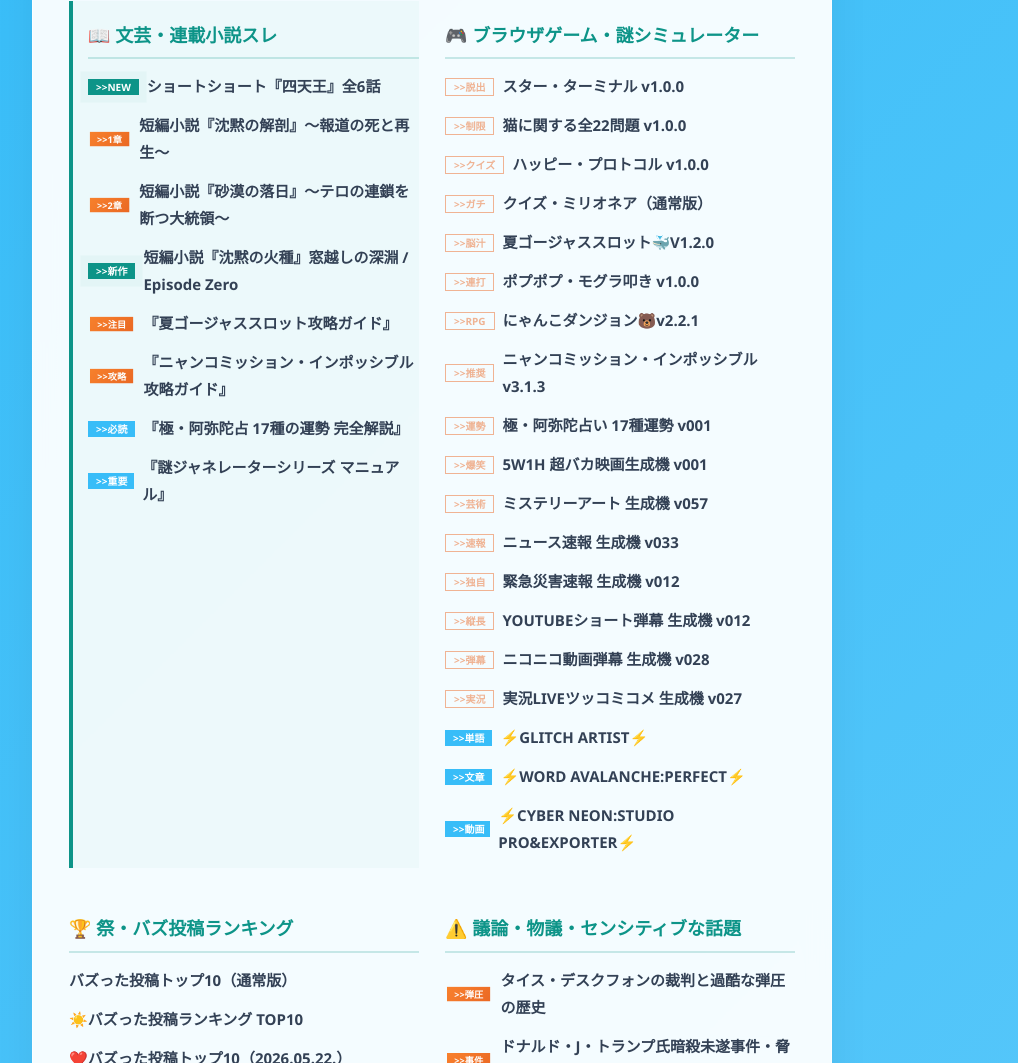
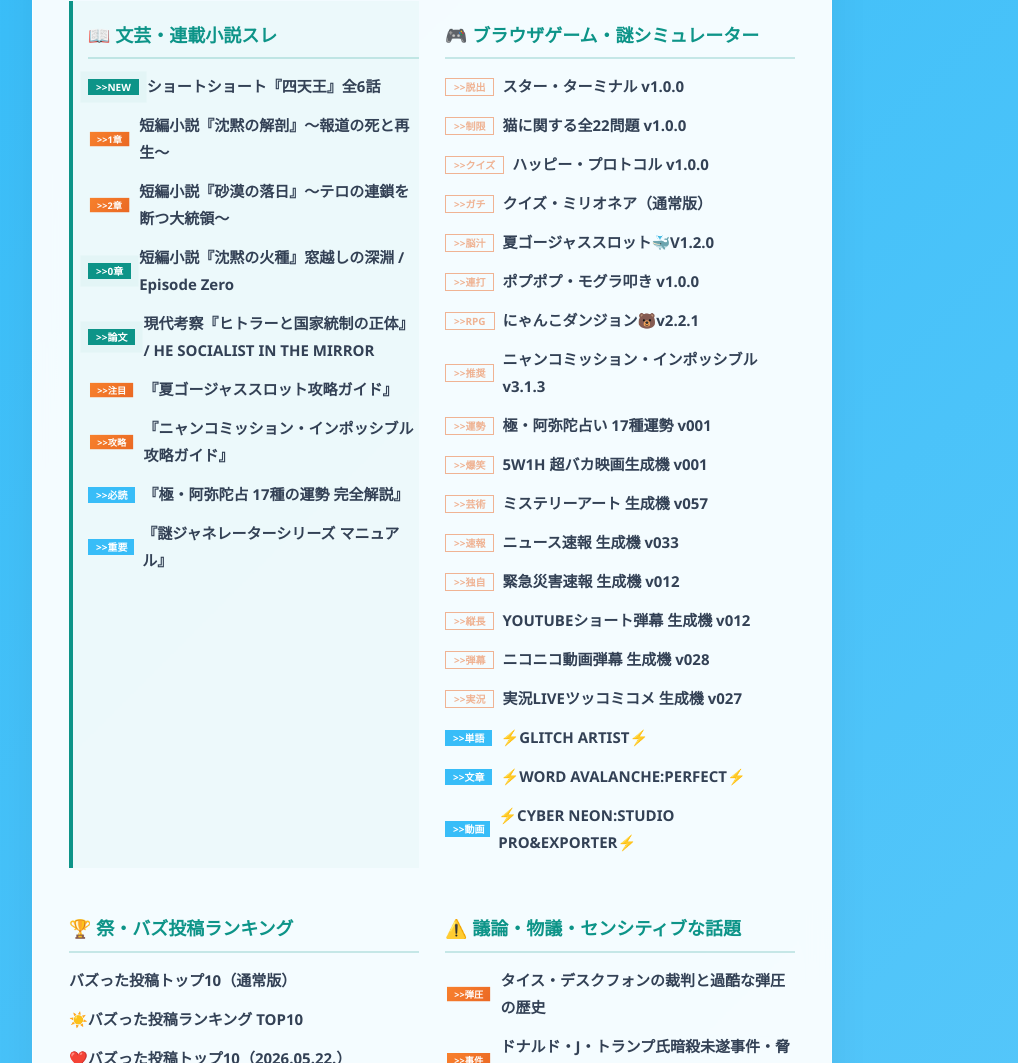
Before and after one commit to maougold/exampleuser.github.io, a plain HTML site: page top.html in a window 1280 px wide. Shown: the part 1236-2299 px from the top of the page, without its empty margins (208-1226 px from the left). Drawn offline with Linux system fonts and the light colour scheme.

Commit message:
Update links and badges in top.html

```diff
--- a/top.html
+++ b/top.html
@@ -368,7 +368,10 @@
                     <span class="badge badge-pulse"> >>2章</span> <b>短編小説『砂漠の落日』〜テロの連鎖を断つ大統領〜</b>
                     </a>
                 <a href="Episode_Zero.html">
-                    <span class="badge badge-neon"> >>新作</span> <b>短編小説『沈黙の火種』窓越しの深淵 / Episode Zero</b>
+                    <span class="badge badge-neon"> >>0章</span> <b>短編小説『沈黙の火種』窓越しの深淵 / Episode Zero</b>
+                </a>
+                <a href="Reichs_style.html">
+                    <span class="badge badge-neon"> >>論文</span> <b>現代考察『ヒトラーと国家統制の正体』 / HE SOCIALIST IN THE MIRROR</b>
                 </a>
 
                                 <a href="kouryaku_7AB7AB7.html">
```
